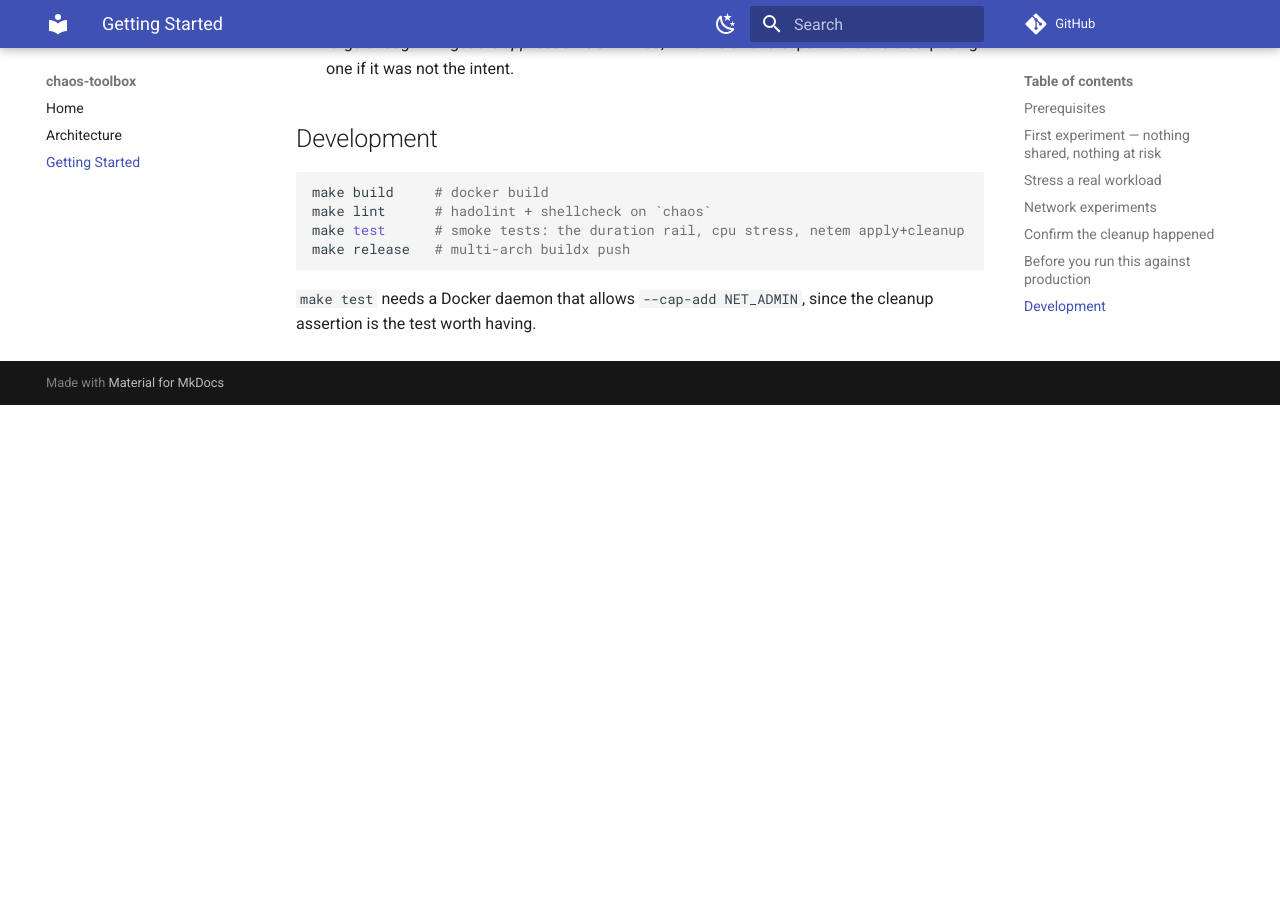
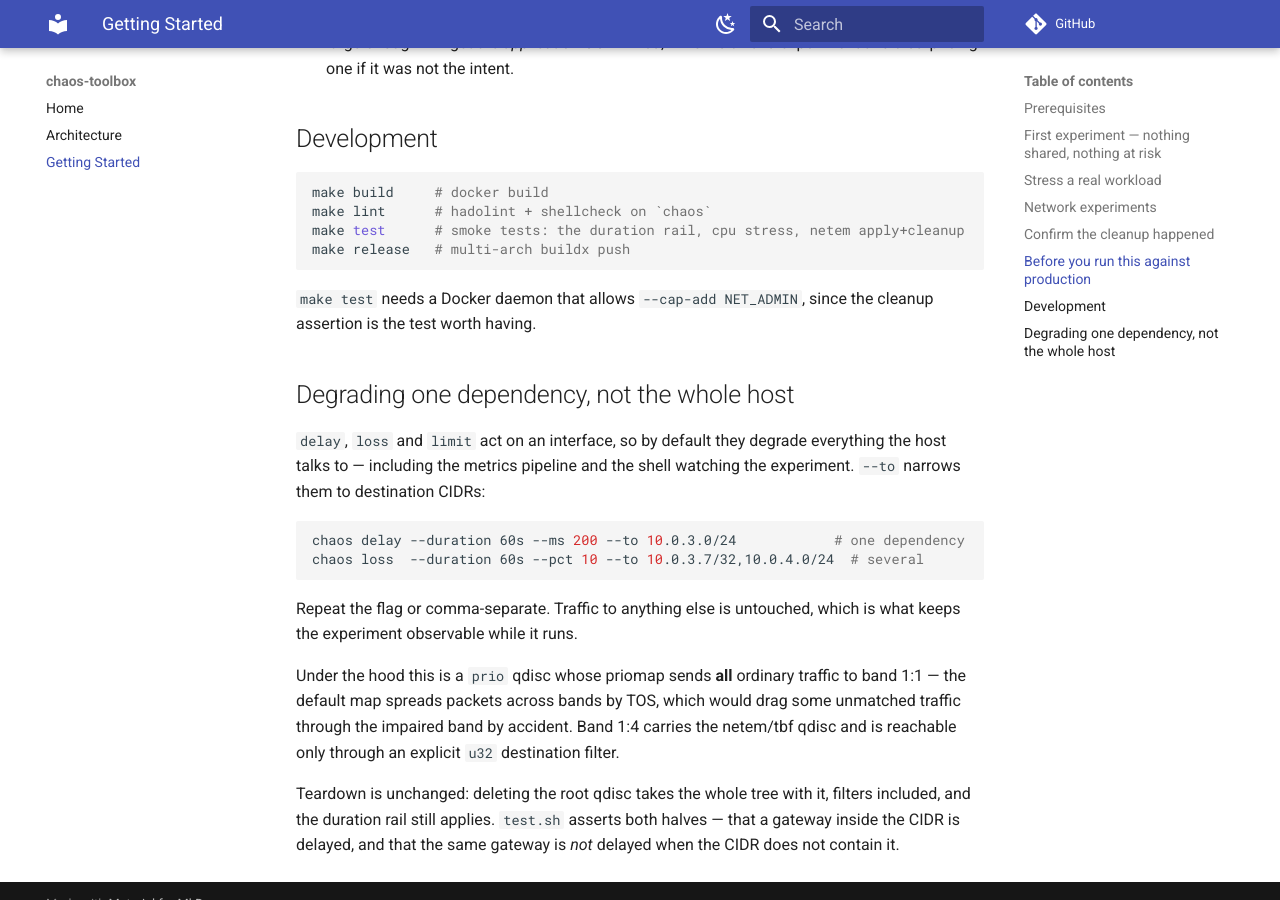
Before and after one commit to fabiocicerchia/chaos-toolbox, an MkDocs documentation site: the page built from docs/getting-started.md, in a window 1280 px wide and 900 px high, scrolled down 1960 px. Built offline with MkDocs 1.6.1 and Material for MkDocs 9.7.7, drawn with Linux system fonts in a browser that asks for light colours; comment, search, counter and statistics services are not loaded; before the commit the page ends 2365 px from its top, so only the background shows below that.

Commit message:
feat(net): scope delay/loss/limit to destination CIDRs
netem applied to the whole interface, so an experiment aimed at one dependency
degraded everything the host talked to — including whatever was observing the
experiment.

--to takes one or more CIDRs (repeatable or comma-separated) and builds a prio
qdisc whose priomap sends ALL ordinary traffic to band 1:1. That detail is the
whole trick: the default priomap spreads packets across bands by TOS, so
attaching the impairment to a band the map can reach would degrade some
unmatched traffic by accident. Band 1:4 carries the netem/tbf qdisc and is
reachable only through an explicit u32 destination filter.

Teardown is unchanged — deleting the root qdisc takes the tree and its filters
with it — and the duration rail still applies.

CIDRs are validated before they reach tc, since they arrive as command
arguments.

test.sh asserts both halves against a real image: a gateway inside the CIDR is
delayed by the expected margin, and the same gateway is not delayed when the
CIDR does not contain it.

Closes #21

Co-Authored-By: Claude Opus 5 (1M context) <noreply@anthropic.com>
Claude-Session: https://claude.ai/code/session_01EDFUqGmu4Wp4ZDcY1nUcMA

````diff
--- a/docs/getting-started.md
+++ b/docs/getting-started.md
@@ -101,3 +101,28 @@ make release   # multi-arch buildx push
 
 `make test` needs a Docker daemon that allows `--cap-add NET_ADMIN`, since the
 cleanup assertion is the test worth having.
+
+## Degrading one dependency, not the whole host
+
+`delay`, `loss` and `limit` act on an interface, so by default they degrade
+everything the host talks to — including the metrics pipeline and the shell
+watching the experiment. `--to` narrows them to destination CIDRs:
+
+```sh
+chaos delay --duration 60s --ms 200 --to 10.0.3.0/24            # one dependency
+chaos loss  --duration 60s --pct 10 --to 10.0.3.7/32,10.0.4.0/24  # several
+```
+
+Repeat the flag or comma-separate. Traffic to anything else is untouched, which
+is what keeps the experiment observable while it runs.
+
+Under the hood this is a `prio` qdisc whose priomap sends **all** ordinary
+traffic to band 1:1 — the default map spreads packets across bands by TOS,
+which would drag some unmatched traffic through the impaired band by accident.
+Band 1:4 carries the netem/tbf qdisc and is reachable only through an explicit
+`u32` destination filter.
+
+Teardown is unchanged: deleting the root qdisc takes the whole tree with it,
+filters included, and the duration rail still applies. `test.sh` asserts both
+halves — that a gateway inside the CIDR is delayed, and that the same gateway
+is *not* delayed when the CIDR does not contain it.
````
Also changed, not shown: README.md (+1 -1 lines), 2 other files.
